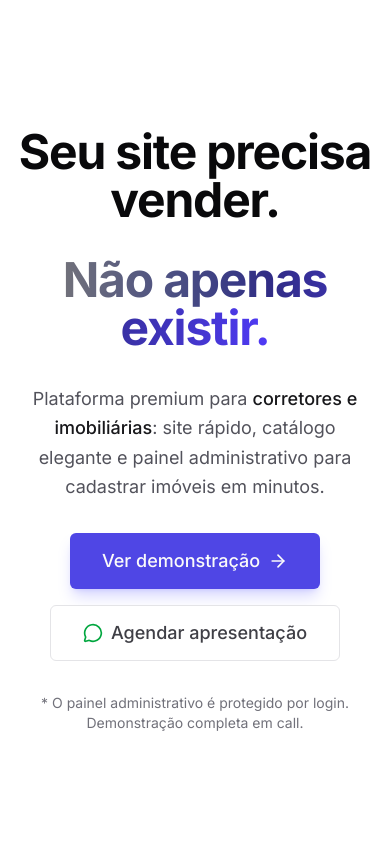
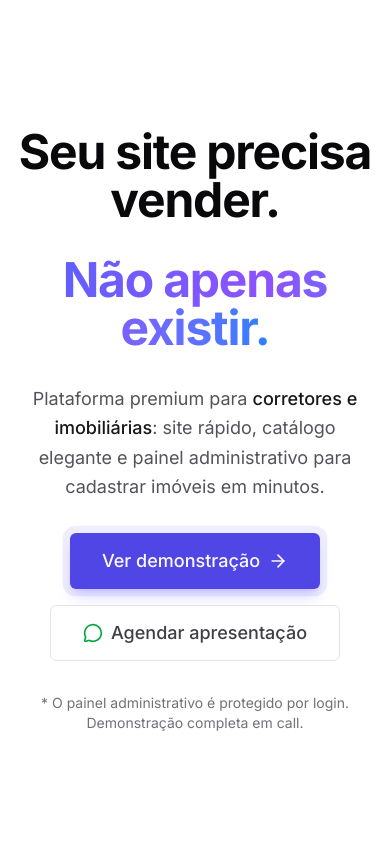
Before and after one commit to arynelson11/Landing-Page-Demo-Hub, a Next.js app: page / in a window 390 px wide. Shown: the top 844 px of the page. Built offline with nearby package versions, Linux system fonts and the light colour scheme.

Commit message:
feat: polish motion design with float animations, blur reveals and premium interactions

```diff
--- a/components/sections/demo.tsx
+++ b/components/sections/demo.tsx
@@ -27,7 +27,7 @@ export function Demo() {
                 <div className="grid gap-8 md:grid-cols-2 lg:gap-12 max-w-5xl mx-auto">
                     {/* Card 1: Site Público */}
                     <MotionSection delay={0.1} className="h-full">
-                        <Card className="flex h-full flex-col justify-between p-8 sm:p-10 transition-all duration-300 hover:border-blue-200 hover:shadow-xl hover:shadow-blue-500/5 hover:-translate-y-1 hover:ring-1 hover:ring-blue-100 group bg-white/50 backdrop-blur-sm">
+                        <Card className="flex h-full flex-col justify-between p-8 sm:p-10 transition-all duration-300 hover:border-blue-200 hover:shadow-2xl hover:shadow-blue-500/10 hover:-translate-y-[6px] hover:ring-1 hover:ring-blue-100 group bg-white/50 backdrop-blur-sm">
                             <div className="space-y-4">
                                 <div className="flex items-center gap-3">
                                     <div className="h-10 w-10 rounded-full bg-blue-50 flex items-center justify-center group-hover:bg-blue-100 group-hover:scale-110 transition-all duration-300">
@@ -40,7 +40,7 @@ export function Demo() {
                                 </p>
                             </div>
                             <div className="mt-8">
-                                <Button asChild className="w-full bg-white border border-blue-100 text-blue-600 hover:bg-blue-50 hover:border-blue-200 shadow-sm transition-all hover:shadow-md" variant="secondary">
+                                <Button asChild className="w-full bg-white border border-blue-100 text-blue-600 hover:bg-blue-50 hover:border-blue-200 shadow-sm transition-all hover:shadow-md hover:scale-[1.03] active:scale-[0.97]" variant="secondary">
                                     <Link href="https://lumina-estates-nine.vercel.app/" target="_blank">
                                         Abrir site
                                         <ExternalLink className="ml-2 h-4 w-4" />
@@ -52,7 +52,7 @@ export function Demo() {
 
                     {/* Card 2: Painel Admin */}
                     <MotionSection delay={0.2} className="h-full">
-                        <Card className="flex h-full flex-col justify-between p-8 sm:p-10 border-zinc-200 bg-zinc-50/50 transition-all duration-300 hover:border-indigo-200 hover:shadow-xl hover:shadow-indigo-500/5 hover:-translate-y-1 hover:ring-1 hover:ring-indigo-100 group">
+                        <Card className="flex h-full flex-col justify-between p-8 sm:p-10 border-zinc-200 bg-zinc-50/50 transition-all duration-300 hover:border-indigo-200 hover:shadow-2xl hover:shadow-indigo-500/10 hover:-translate-y-[6px] hover:ring-1 hover:ring-indigo-100 group">
                             <div className="space-y-4">
                                 <div className="flex items-center gap-3">
                                     <div className="h-10 w-10 rounded-full bg-zinc-200 flex items-center justify-center group-hover:bg-indigo-100 group-hover:scale-110 transition-all duration-300">
--- a/components/sections/faq.tsx
+++ b/components/sections/faq.tsx
@@ -66,16 +66,19 @@ export function FAQ() {
                     Te mostro o cadastro de imóvel no painel e a experiência do cliente em menos de 10 minutos.
                 </p>
                 <div className="flex flex-col sm:flex-row gap-4 justify-center pt-4 relative z-10">
-                    <Button asChild size="lg" className="bg-white text-zinc-950 hover:bg-zinc-100 h-14 px-8 text-lg font-semibold shadow-lg shadow-white/10">
+                    <Button asChild size="lg" className="bg-white text-zinc-950 hover:bg-zinc-100 h-14 px-8 text-lg font-semibold shadow-lg shadow-white/10 hover:scale-[1.03] active:scale-[0.97] transition-all">
                         <Link href="https://wa.me/message/3CPMOVVNIKSDG1" target="_blank">
                             <MessageCircle className="mr-2 h-5 w-5 text-green-600" />
                             Chamar no WhatsApp
                         </Link>
                     </Button>
-                    <Button asChild variant="outline" size="lg" className="bg-transparent text-white border-zinc-800 hover:border-zinc-700 hover:bg-zinc-900 h-14 px-8 text-lg">
-                        <Link href="#demo">
-                            Ver site novamente
-                        </Link>
+                    <Button
+                        variant="outline"
+                        size="lg"
+                        className="bg-transparent text-white border-zinc-800 hover:border-zinc-700 hover:bg-zinc-900 h-14 px-8 text-lg hover:scale-[1.03] active:scale-[0.97] transition-all"
+                        onClick={() => window.scrollTo({ top: 0, behavior: 'smooth' })}
+                    >
+                        Ver site novamente
                     </Button>
                 </div>
             </MotionSection>
--- a/components/sections/hero.tsx
+++ b/components/sections/hero.tsx
@@ -16,7 +16,7 @@ export function Hero() {
                 <motion.h1
                     initial={{ opacity: 0, y: 20 }}
                     animate={{ opacity: 1, y: 0 }}
-                    transition={{ duration: 0.6, ease: [0.16, 1, 0.3, 1] }}
+                    transition={{ duration: 0.7, ease: "easeOut" }}
                     className="text-5xl font-bold tracking-tight text-zinc-950 sm:text-6xl md:text-7xl"
                 >
                     Seu site precisa vender.
@@ -24,18 +24,18 @@ export function Hero() {
 
                 {/* Headline Part 2 */}
                 <motion.div
-                    initial={{ opacity: 0, y: 20 }}
-                    animate={{ opacity: 1, y: 0 }}
-                    transition={{ duration: 0.6, delay: 0.3, ease: [0.16, 1, 0.3, 1] }}
+                    initial={{ opacity: 0, y: 20, filter: "blur(10px)" }}
+                    animate={{ opacity: 1, y: 0, filter: "blur(0px)" }}
+                    transition={{ duration: 0.7, delay: 0.3, ease: "easeOut" }}
                 >
-                    <span className="text-5xl font-bold tracking-tight sm:text-6xl md:text-7xl bg-gradient-to-r from-zinc-500 via-indigo-900 to-indigo-600 bg-clip-text text-transparent">
+                    <span className="text-5xl font-bold tracking-tight sm:text-6xl md:text-7xl bg-gradient-to-r from-indigo-500 via-violet-500 to-blue-500 bg-clip-text text-transparent">
                         Não apenas existir.
                     </span>
                 </motion.div>
 
                 <motion.p
-                    initial={{ opacity: 0 }}
-                    animate={{ opacity: 1 }}
+                    initial={{ opacity: 0, filter: "blur(5px)" }}
+                    animate={{ opacity: 1, filter: "blur(0px)" }}
                     transition={{ delay: 0.5, duration: 0.8 }}
                     className="mx-auto max-w-2xl text-lg text-zinc-600 md:text-xl leading-relaxed"
                 >
@@ -48,14 +48,26 @@ export function Hero() {
                     transition={{ delay: 0.6 }}
                     className="flex flex-col items-center justify-center gap-4 sm:flex-row"
                 >
-                    <Button asChild size="lg" className="h-14 px-8 text-lg bg-[#4F46E5] hover:bg-[#4338ca] shadow-lg shadow-indigo-500/25 transition-all hover:scale-105 active:scale-95 group">
-                        <Link href="#demo">
-                            Ver demonstração
-                            <ArrowRight className="ml-2 h-5 w-5 group-hover:translate-x-1 transition-transform" />
-                        </Link>
-                    </Button>
+                    <motion.div
+                        animate={{
+                            boxShadow: [
+                                "0 0 0 0 rgba(79, 70, 229, 0)",
+                                "0 0 0 8px rgba(79, 70, 229, 0.1)",
+                                "0 0 0 0 rgba(79, 70, 229, 0)"
+                            ]
+                        }}
+                        transition={{ duration: 2, repeat: Infinity, ease: "easeInOut" }}
+                        className="rounded-md"
+                    >
+                        <Button asChild size="lg" className="h-14 px-8 text-lg bg-[#4F46E5] hover:bg-[#4338ca] shadow-lg shadow-indigo-500/25 transition-all hover:scale-[1.03] active:scale-[0.97] group">
+                            <Link href="#demo">
+                                Ver demonstração
+                                <ArrowRight className="ml-2 h-5 w-5 group-hover:translate-x-1 transition-transform" />
+                            </Link>
+                        </Button>
+                    </motion.div>
 
-                    <Button asChild variant="outline" size="lg" className="h-14 px-8 text-lg border-zinc-200 text-zinc-700 hover:bg-zinc-50 hover:text-[#06B6D4] hover:border-cyan-200 transition-all active:scale-95">
+                    <Button asChild variant="outline" size="lg" className="h-14 px-8 text-lg border-zinc-200 text-zinc-700 hover:bg-zinc-50 hover:text-[#06B6D4] hover:border-cyan-200 transition-all hover:scale-[1.03] active:scale-[0.97]">
                         <Link href="https://wa.me/message/3CPMOVVNIKSDG1" target="_blank">
                             <MessageCircle className="mr-2 h-5 w-5 text-green-600" />
                             Agendar apresentação
```
